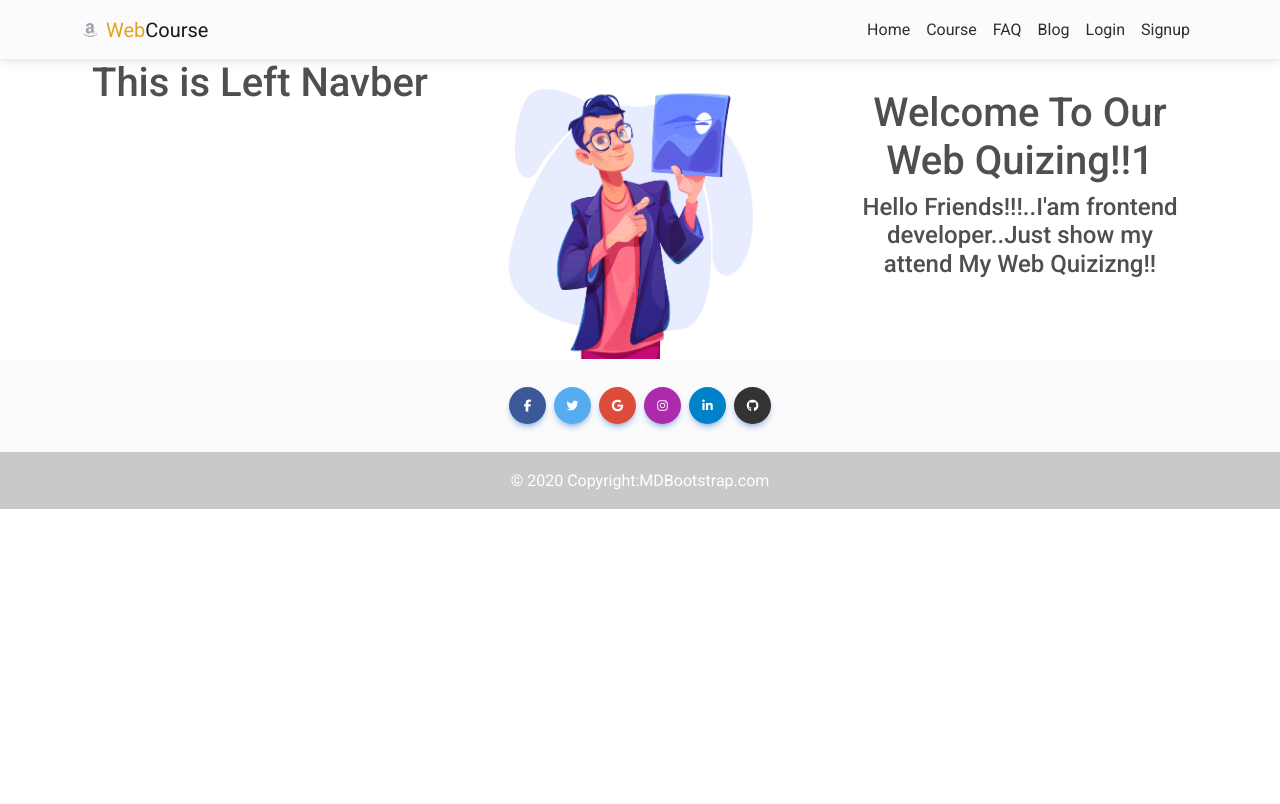
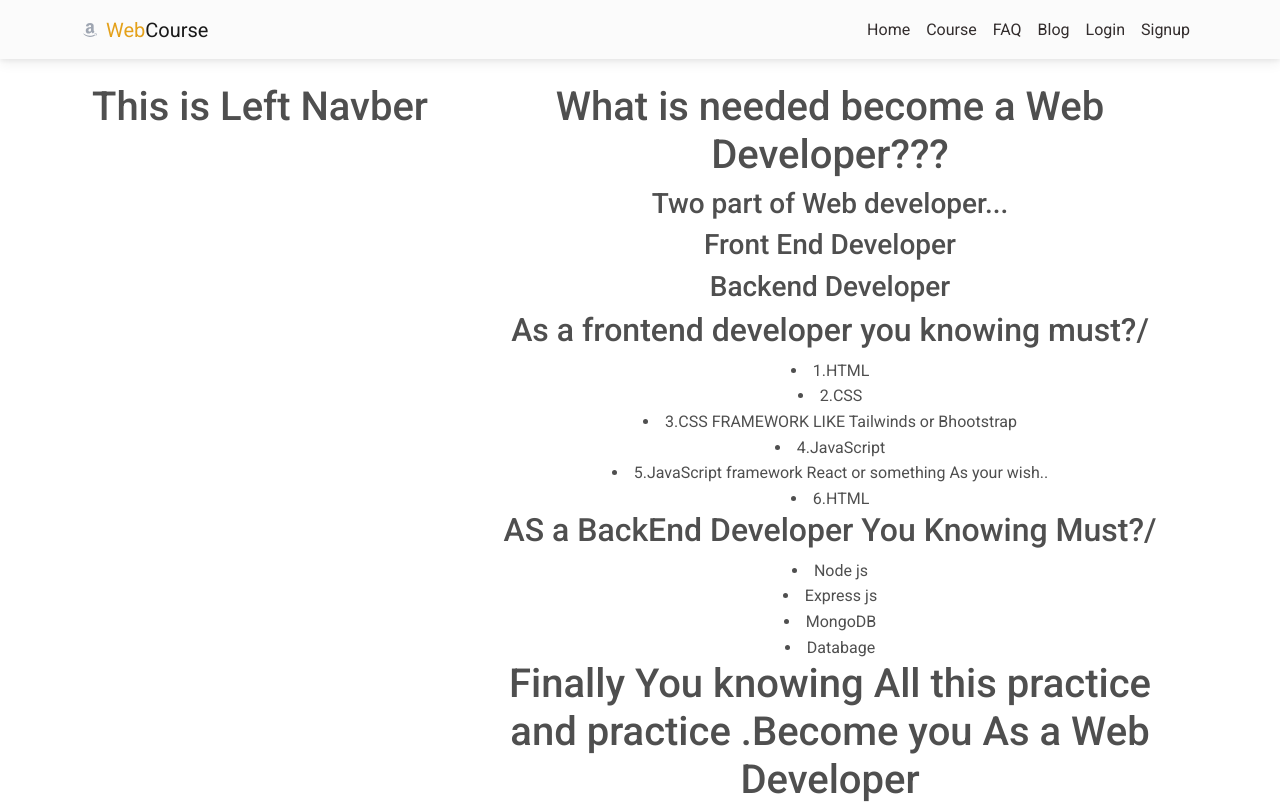
Before and after one commit to ShaionHazari1/learning-platform, a React (Create React App) app: page /faq in a window 1280 px wide. Shown: the top 804 px of the page. Built offline with nearby package versions, Linux system fonts and the light colour scheme.

Commit message:
faq part added here

```diff
--- /dev/null
+++ b/src/Faq/Faq.js
@@ -0,0 +1,31 @@
+import React from 'react';
+
+const Faq = () => {
+    return (
+        <div className='mt-4 container'>
+            <h1>What is needed become a Web  Developer???</h1>
+            <h3>Two part of Web developer...</h3>
+        <h3>Front End Developer</h3>
+        <h3>Backend Developer</h3>
+        <div>
+            <h2>As a frontend developer you knowing must?/</h2>
+        </div>
+            <li>1.HTML</li>
+            <li>2.CSS</li>
+            <li>3.CSS FRAMEWORK LIKE Tailwinds or Bhootstrap</li>
+            <li>4.JavaScript</li>
+            <li>5.JavaScript framework React or something As your wish..</li>
+            <li>6.HTML</li>
+            <div>
+                <h2>AS a BackEnd Developer You Knowing Must?/</h2>
+                <li>Node js</li>
+                <li>Express js</li>
+                <li>MongoDB</li>
+                <li>Databage</li>
+                <h1>Finally You knowing All this practice and practice .Become you As a Web Developer</h1>
+            </div>
+        </div>
+    );
+};
+
+export default Faq;
--- a/src/Routes/Routes.js
+++ b/src/Routes/Routes.js
@@ -1,6 +1,7 @@
 import { createBrowserRouter } from "react-router-dom";
 import Blog from "../Blog/Blog";
 import Course from "../Course/Course";
+import Faq from "../Faq/Faq";
 import Home from "../Home/Home";
 import Main from "../Layout/Main";
 import Login from "../Shared/Login/Login";
@@ -20,7 +21,7 @@ export const routes = createBrowserRouter([
             },
             {
                 path: '/faq',
-                element: <Home></Home>
+                element: <Faq></Faq>
             },
             {
                 path: '/blog',
--- a/src/Shared/LeftSideNav/LeftSideNav.js
+++ b/src/Shared/LeftSideNav/LeftSideNav.js
@@ -2,7 +2,7 @@ import React from 'react';
 
 const LeftSideNav = () => {
     return (
-        <div>
+        <div className='mt-4'>
             <h1>This is Left Navber</h1>
 
         </div>
```
